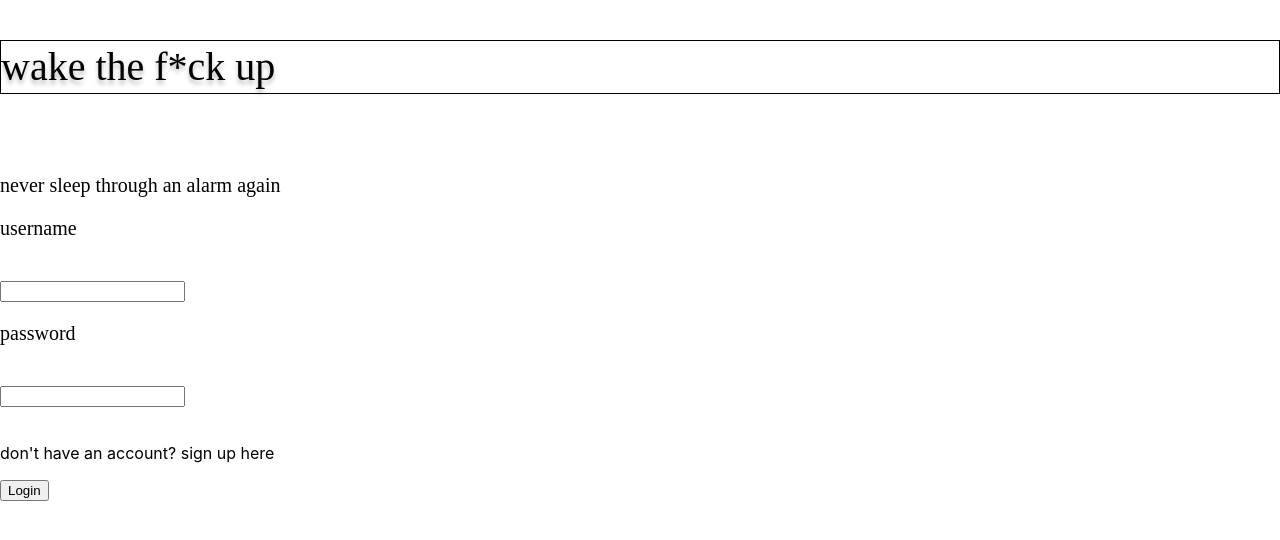
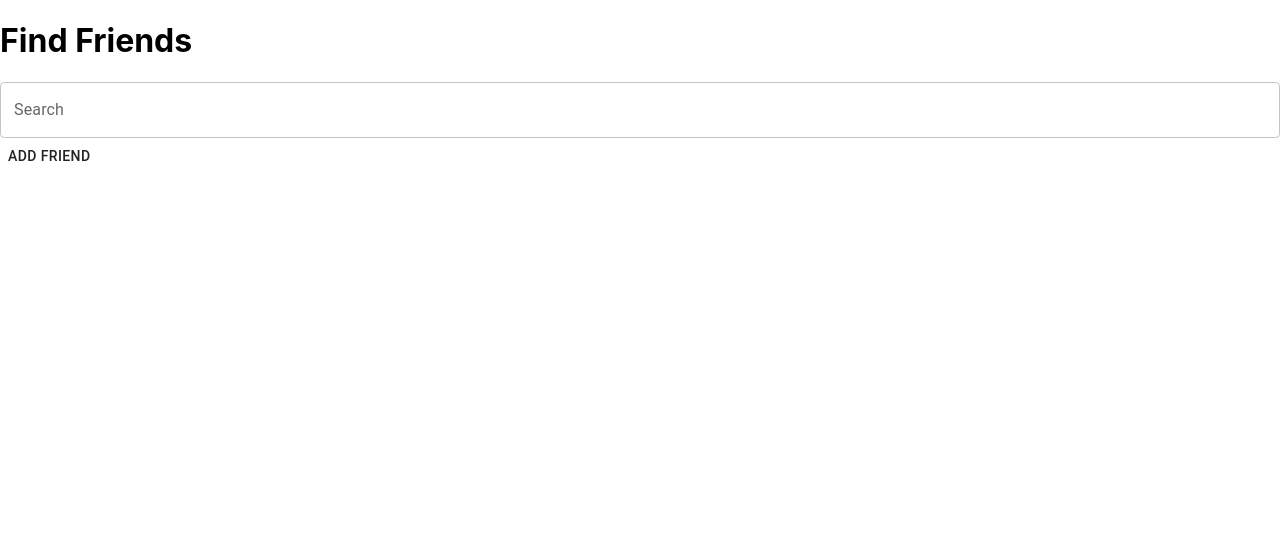
Before and after one commit to thomaspwang/WakeTheF-ckUp, a React (Create React App) app in the folder frontend/: page /friends in a window 1280 px wide. Shown: the top 540 px of the page. Built offline with nearby package versions, Linux system fonts and the light colour scheme.

Commit message:
changed addfriend to just one friend, imeplemented add friend logic

```diff
--- a/frontend/package.json
+++ b/frontend/package.json
@@ -5,6 +5,7 @@
   "dependencies": {
     "@emotion/react": "^11.10.4",
     "@emotion/styled": "^11.10.4",
+    "@material-ui/core": "^4.12.4",
     "@mui/material": "^5.10.9",
     "@testing-library/jest-dom": "^5.16.5",
     "@testing-library/react": "^13.4.0",
--- a/frontend/src/App.js
+++ b/frontend/src/App.js
@@ -5,13 +5,13 @@ import {currUserAtom} from "./atoms.js"
 import Login from './pages/Login/Login';
 import Alarm from './pages/Alarm/Alarm';
 import SignUp from './pages/SignUp/SignUp';
-import Search from './components/FriendSearch/FriendSearch';
+import FriendSearch from './components/FriendSearch/FriendSearch'
 
 function App() {
 
   const [user] = useAtom(currUserAtom);
 
-  return <Login/>
+  return <FriendSearch/>
 }
 
 export default App;
--- a/frontend/src/components/FriendSearch/FriendSearch.js
+++ b/frontend/src/components/FriendSearch/FriendSearch.js
@@ -1,18 +1,41 @@
 import { React, useState } from "react";
 import TextField from "@mui/material/TextField";
+import { Button, Paper } from "@material-ui/core";
+import { currUserAtom } from "../../atoms";
+import { useAtom } from "jotai";
 
 function FriendSearch() {
-  const searchUrl = "http://localhost:4000/api/login?"
+  const searchUrl = "http://localhost:4000/users/addFriends/"
 
+  const [user, setUser] = useAtom(currUserAtom);
   const [inputText, setInputText] = useState("");
+  const [response, setResponse] = useState(null);
+
   let inputHandler = (e) => {
-    //convert input text to lower case
-    var lowerCase = e.target.value.toLowerCase();
-    setInputText(lowerCase);
+    setInputText(e);
   };
 
+  const handleSubmit = async () =>{
+    const response = await fetch(searchUrl, {
+      mode: 'cors',
+      method: 'POST',
+      headers: {
+        'Accept': 'application/json',
+        'Content-Type': 'application/json',
+        'Origin' : 'http://localhost:3000'
+      },
+      body: JSON.stringify({
+        "username" : user,
+        "friend" : "this doesn't work for some reason"
+      })
+    });
 
-
+    if (response.status === 400) {
+      setResponse("Friend doesn't exist!");
+    } else {
+      setResponse("Friend added!")
+    }
+  };
 
     return (
         <div className="main">
@@ -23,7 +46,10 @@ function FriendSearch() {
               variant="outlined"
               fullWidth
               label="Search"
+              onChange={inputHandler}
             />
+            {response && <><small style={{ color: 'red' }}>{response}</small><br /></>}<br />
+            <Button onClick={handleSubmit}>Add Friend</Button>
           </div>
         </div>
     );
```
Also changed, not shown: 2 other files (tests, documents, lock files or other folders).
